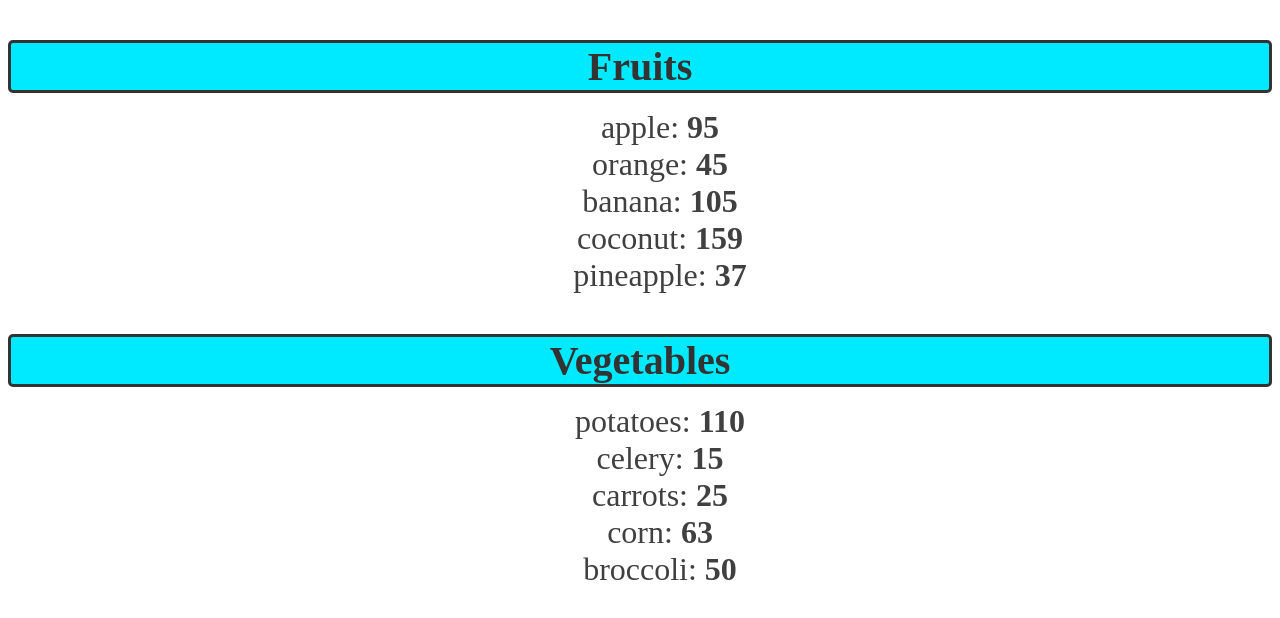
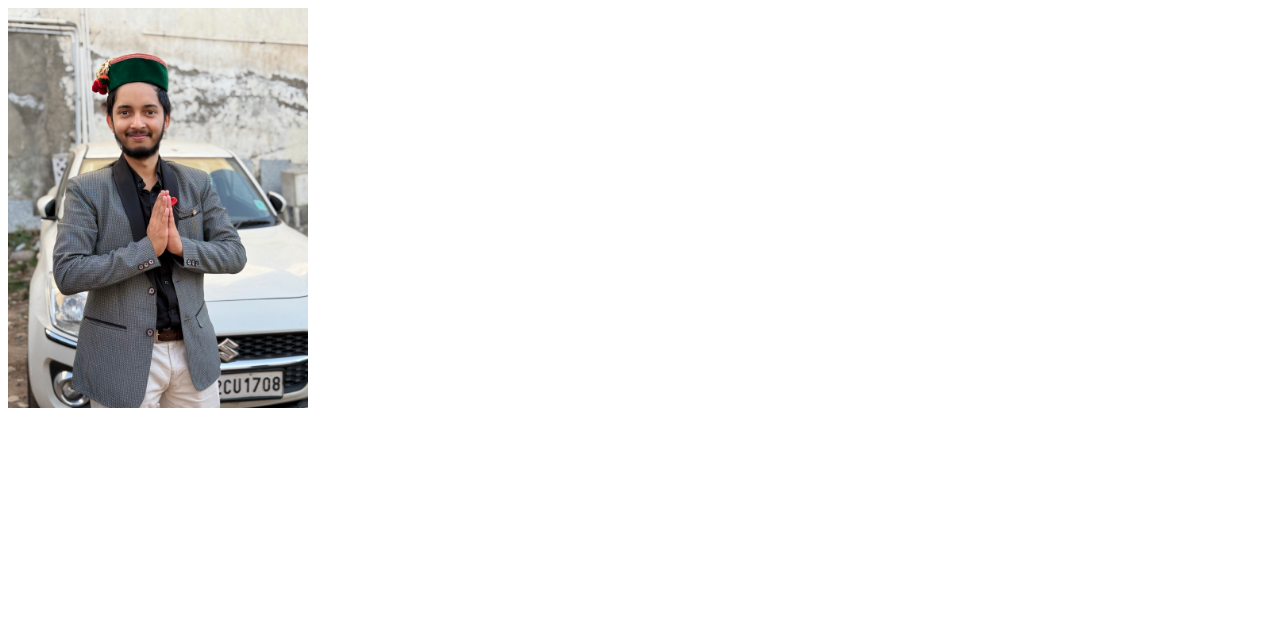
Before and after one commit to mj-stack/learning-reactjs, a React (Vite) app in the folder Website/my-react-app/: page / in a window 1280 px wide. Shown: the top 618 px of the page. Built offline with nearby package versions, Linux system fonts and the light colour scheme.

Commit message:
Click events

```diff
--- a/Website/my-react-app/src/App.jsx
+++ b/Website/my-react-app/src/App.jsx
@@ -1,23 +1,11 @@
-import List from "./List";
+import Button from "./Button";
+import ProfilePicture from "./ProfilePicture";
 
 function App() {
 
-  const fruits = [{id: 1, name: 'apple', calories: 95},
-    {id: 2, name: 'orange', calories: 45},
-    {id: 3, name: 'banana', calories: 105},
-    {id: 4, name: 'coconut', calories: 159},
-    {id: 5, name: 'pineapple', calories: 37}];
-
-  const vegetables = [{id: 6, name: 'potatoes', calories: 110},
-    {id: 7, name: 'celery', calories: 15},
-    {id: 8, name: 'carrots', calories: 25},
-    {id: 9, name: 'corn', calories: 63},
-    {id: 10, name: 'broccoli', calories: 50}];
-
-  return(
+   return(
     <>
-      {fruits.length > 0 && <List items={fruits} category="Fruits"/>}
-      {vegetables.length > 0 && <List items={vegetables} category="Vegetables"/>}
+      <ProfilePicture />
     </>
   );
 }
--- /dev/null
+++ b/Website/my-react-app/src/Button.jsx
@@ -0,0 +1,10 @@
+function Button() {
+
+    const handleClick = (e) => e.target.textContent = 'Clicked 😒';
+
+    return(
+        <button onClick={(e) => handleClick(e)}>Click me 😃</button>
+    );
+}
+
+export default Button;
--- a/Website/my-react-app/src/List.jsx
+++ /dev/null
@@ -1,15 +0,0 @@
-
-function List(props) {
-
-    const category = props.category;
-    const itemList = props.items;
-
-    const listItems = itemList.map(item =>  <li key={item.id}>{item.name}:&nbsp;<b>{item.calories}</b></li> );
-
-    return( <>
-                <h3 className="list-category">{category}</h3>
-                <ul className="list-items">{listItems}</ul>
-            </>);
-}
-
-export default List;
--- /dev/null
+++ b/Website/my-react-app/src/ProfilePicture.jsx
@@ -0,0 +1,9 @@
+function ProfilePicture() {
+    const imageUrl = './src/assets/IMG_4461.jpg'
+
+    const handleClick = (e) => e.target.style.display = 'none';
+
+    return(<img onClick={(e) => handleClick(e)} height={400} src={imageUrl}></img>);
+}
+
+export default ProfilePicture;
```
